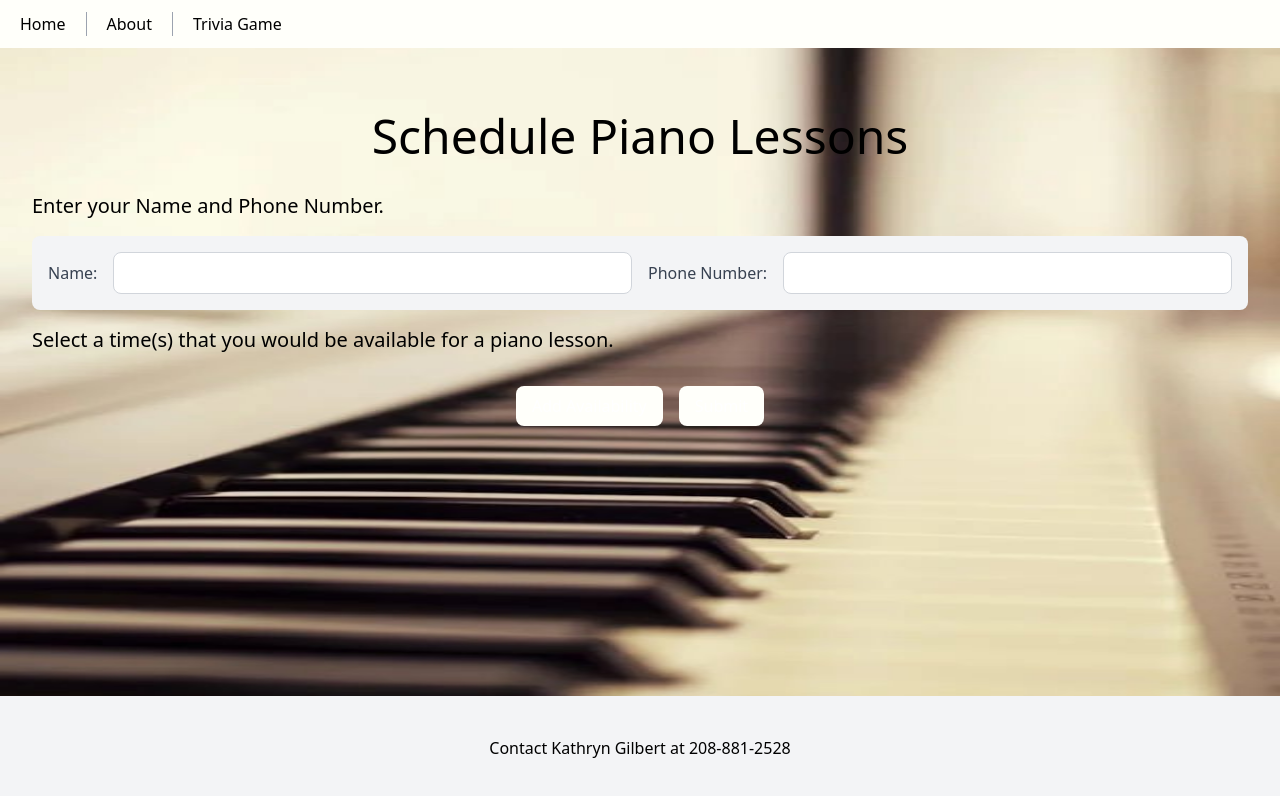
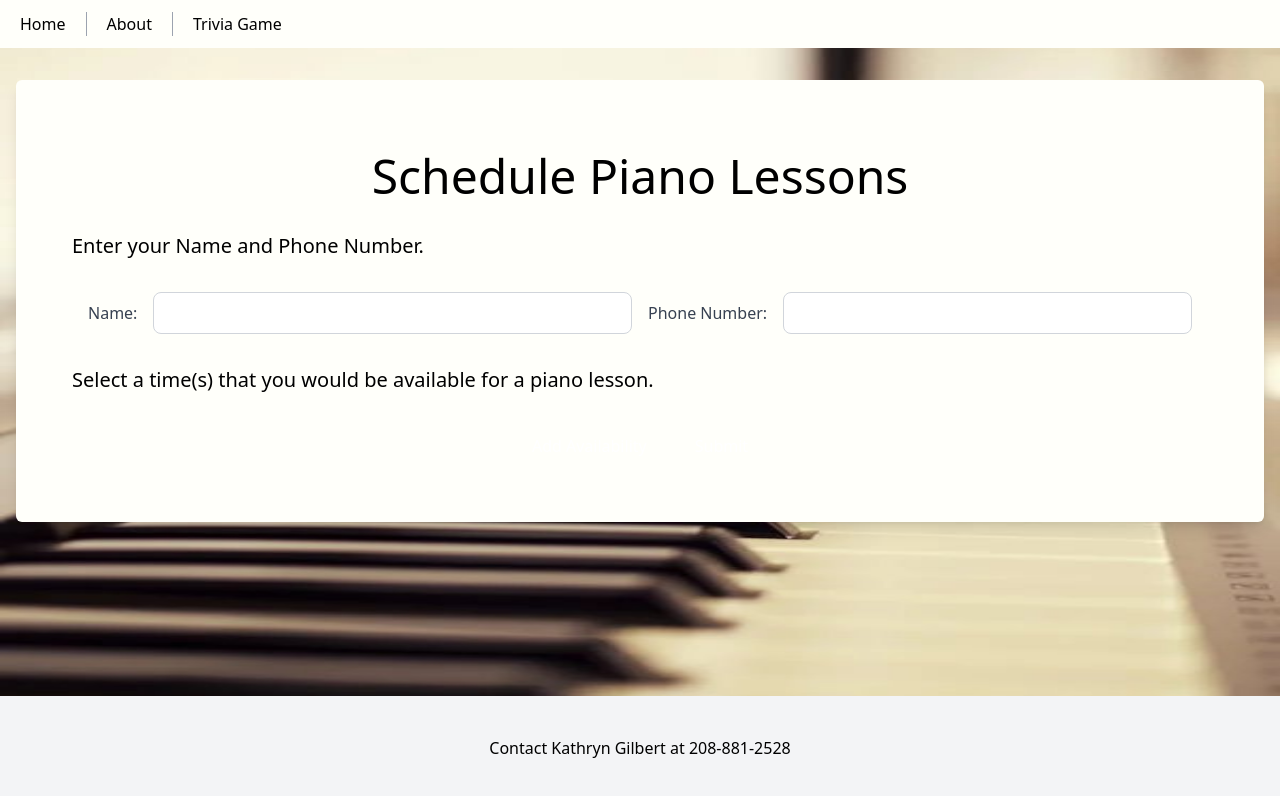
Before and after one commit to johnstewart00/KathrynMusic, a Next.js app: page /scheduleApp in a window 1280 px wide. Shown: the top 796 px of the page. Built offline with nearby package versions, Linux system fonts and the light colour scheme.

Commit message:
small change

```diff
--- a/src/app/scheduleApp/page.tsx
+++ b/src/app/scheduleApp/page.tsx
@@ -84,10 +84,10 @@ export default function ScheduleApp() {
   };
 
   return (
-    <div>
+    <div className="bg-primary p-4 md:p-10 rounded-md shadow-lg">
       <h1 className="text-center text-5xl p-8">Schedule Piano Lessons</h1>
       <p className="mx-4 text-xl">Enter your Name and Phone Number.</p>
-      <form className="bg-gray-100 p-4 mx-4 my-4 rounded-lg">
+      <form className=" p-4 mx-4 my-4 rounded-lg">
         <div className="grid grid-cols-1 md:grid-cols-2 gap-4 items-center">
           {/* Name Field */}
           <div className="flex flex-col md:flex-row md:items-center">
--- a/src/app/trivia/page.tsx
+++ b/src/app/trivia/page.tsx
@@ -1,6 +1,5 @@
 "use client";
 
-import Header from "../components/Header";
 import { useEffect, useState } from "react";
 import $ from "jquery";
 
@@ -100,7 +99,7 @@ export default function Trivia() {
   return (
     <div>
       <div className="flex justify-center">
-        <div className="flex flex-col bg-gray-100 mt-4 md:w-3/4 mx-4 p-4">
+        <div className="flex flex-col bg-primary mt-4 md:w-3/4 mx-4 p-4">
           <div className="flex flex-col items-center justify-center">
             <div className="text-3xl py-4">Welcome to the trivia game!</div>
             <div>Answer all 5 questions correctly to win big</div>
@@ -111,7 +110,7 @@ export default function Trivia() {
               <div className="flex flex-col items-center justify-center">
                 <p>Results: {score}/5</p>
                 <div
-                  className="bg-primary text-white hover:bg-secondary w-min px-4 py-2 mt-4 rounded-md"
+                  className="bg-secondary text-white hover:bg-blue-800 w-min px-4 py-2 mt-4 rounded-md"
                   onClick={restartGame}
                 >
                   Start
@@ -135,8 +134,8 @@ export default function Trivia() {
                         key={index}
                         className={`${
                           selectedAnswerIndex === index
-                            ? "bg-secondary text-white"
-                            : "bg-primary text-white hover:bg-secondary"
+                            ? "bg-blue-500 text-white"
+                            : "bg-secondary text-white hover:bg-blue-800"
                         } rounded-md px-4 py-2 md:mx-4 md:my-0 my-2`}
                         onClick={() => answerClicked(answer, index)}
                       >
@@ -147,7 +146,7 @@ export default function Trivia() {
                 </div>
                 <div className="flex justify-center">
                   <div
-                    className="bg-primary text-white hover:bg-secondary mt-12 px-4 py-2 rounded-md mb-4"
+                    className="bg-secondary text-white hover:bg-blue-800 mt-12 px-4 py-2 rounded-md mb-4"
                     onClick={nextQuestion}
                   >
                     {activeQuestion === questions.length - 1
@@ -160,7 +159,7 @@ export default function Trivia() {
           ) : (
             <div className="flex justify-center mt-4">
               <div
-                className="bg-primary text-white p-4 rounded-lg shadow-md hover:bg-secondary"
+                className="bg-secondary text-white p-4 rounded-lg shadow-md hover:bg-blue-800"
                 onClick={startGame}
               >
                 Start
```
